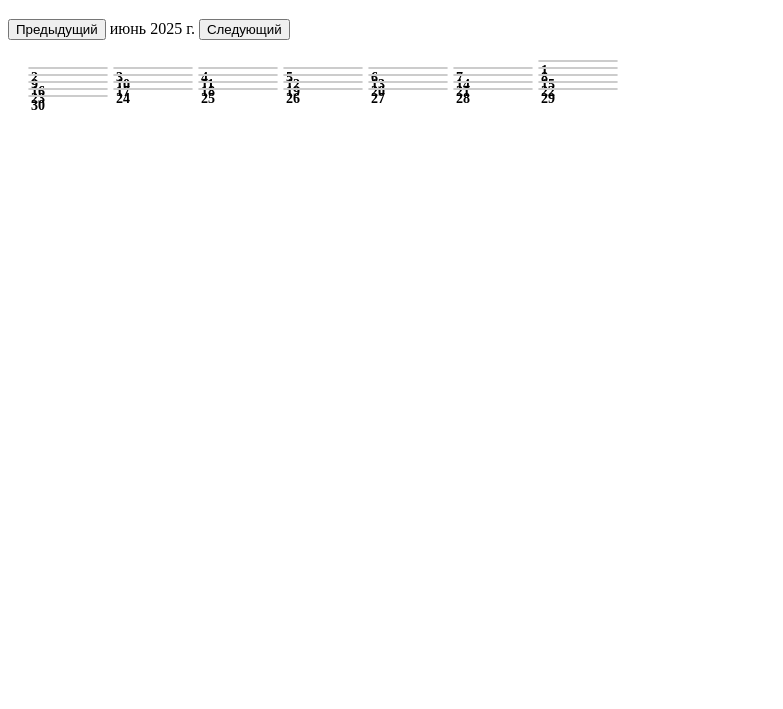
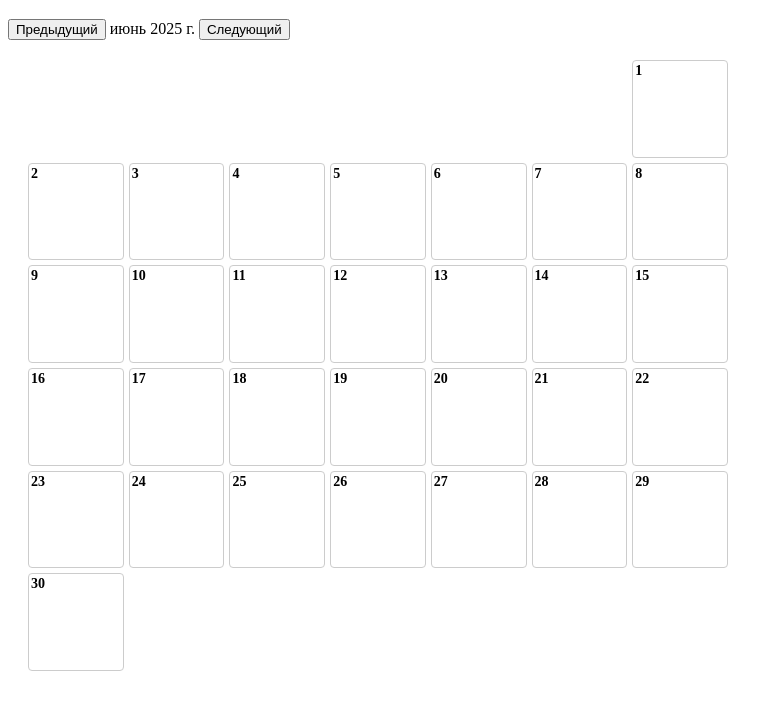
Before and after one commit to Ibragimvks/meeting-calendar, a plain HTML site: page index.html in a window 1280 px wide. Shown: the part 61-770 px from the top of the page, without its empty margins (0-783 px from the left). Drawn offline with Linux system fonts and the light colour scheme.

Commit message:
Update styles.css

```diff
--- a/styles.css
+++ b/styles.css
@@ -1,8 +1,10 @@
 #calendar {
   display: grid;
-  grid-template-columns: repeat(7, 80px);
+  grid-template-columns: repeat(7, 1fr); /* 7 колонок с равной шириной */
   grid-gap: 5px;
   margin: 20px;
+  max-width: 100%; /* чтобы не выходил за пределы экрана */
+  max-width: 700px; /* максимальная ширина */
 }
 
 .day-cell {
@@ -10,10 +12,18 @@
   border: 1px solid #ccc;
   box-sizing: border-box;
   border-radius: 4px;
+  position: relative;
+  overflow: hidden;
+
+  /* Квадратные ячейки с помощью padding-top */
+  width: 100%;
+  padding-top: 100%; /* высота = ширине */
 }
 
 .empty-cell {
   background-color: transparent;
+  width: 100%;
+  padding-top: 100%; /* квадрат */
 }
 
 #popup {
```
